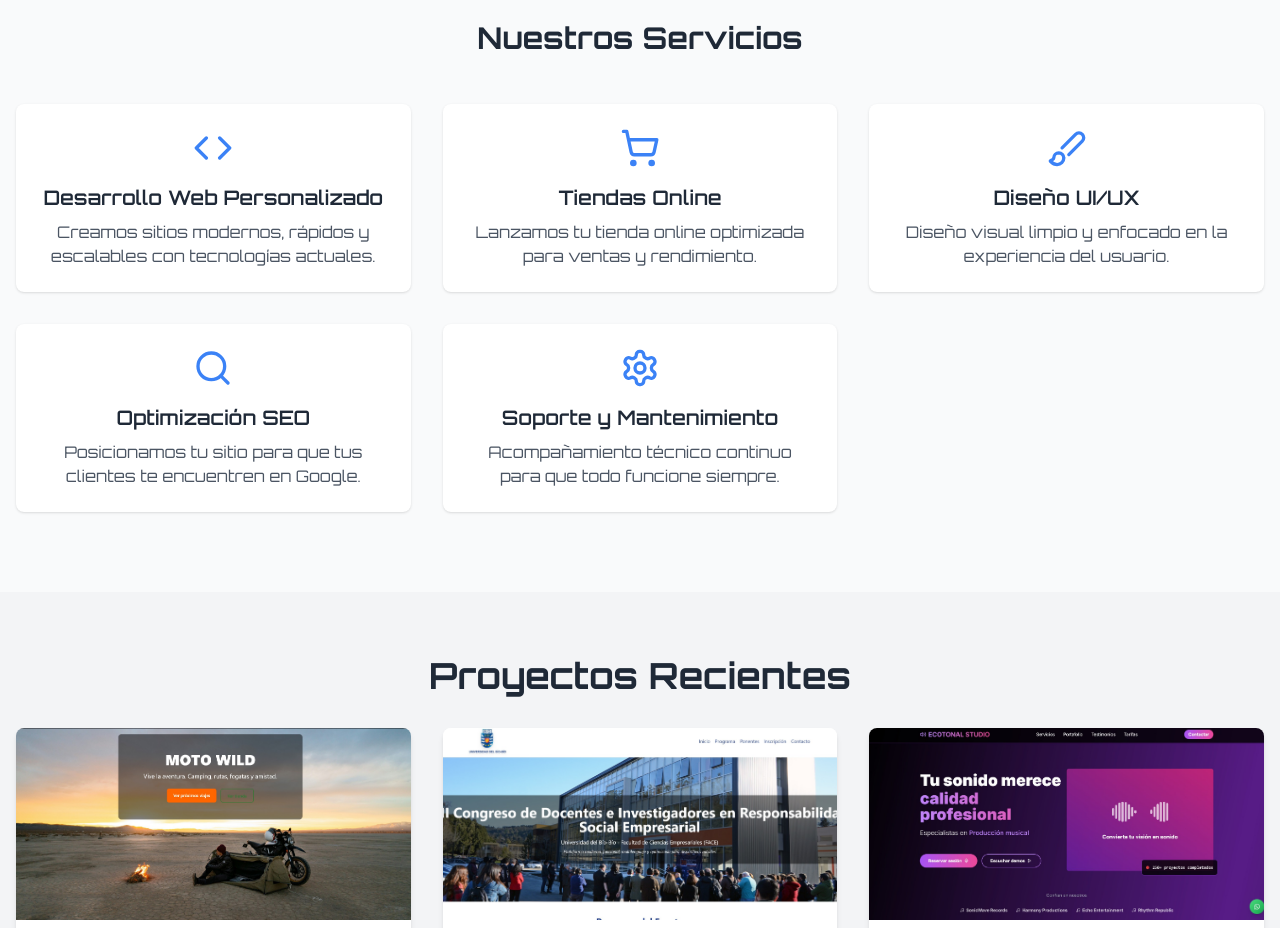
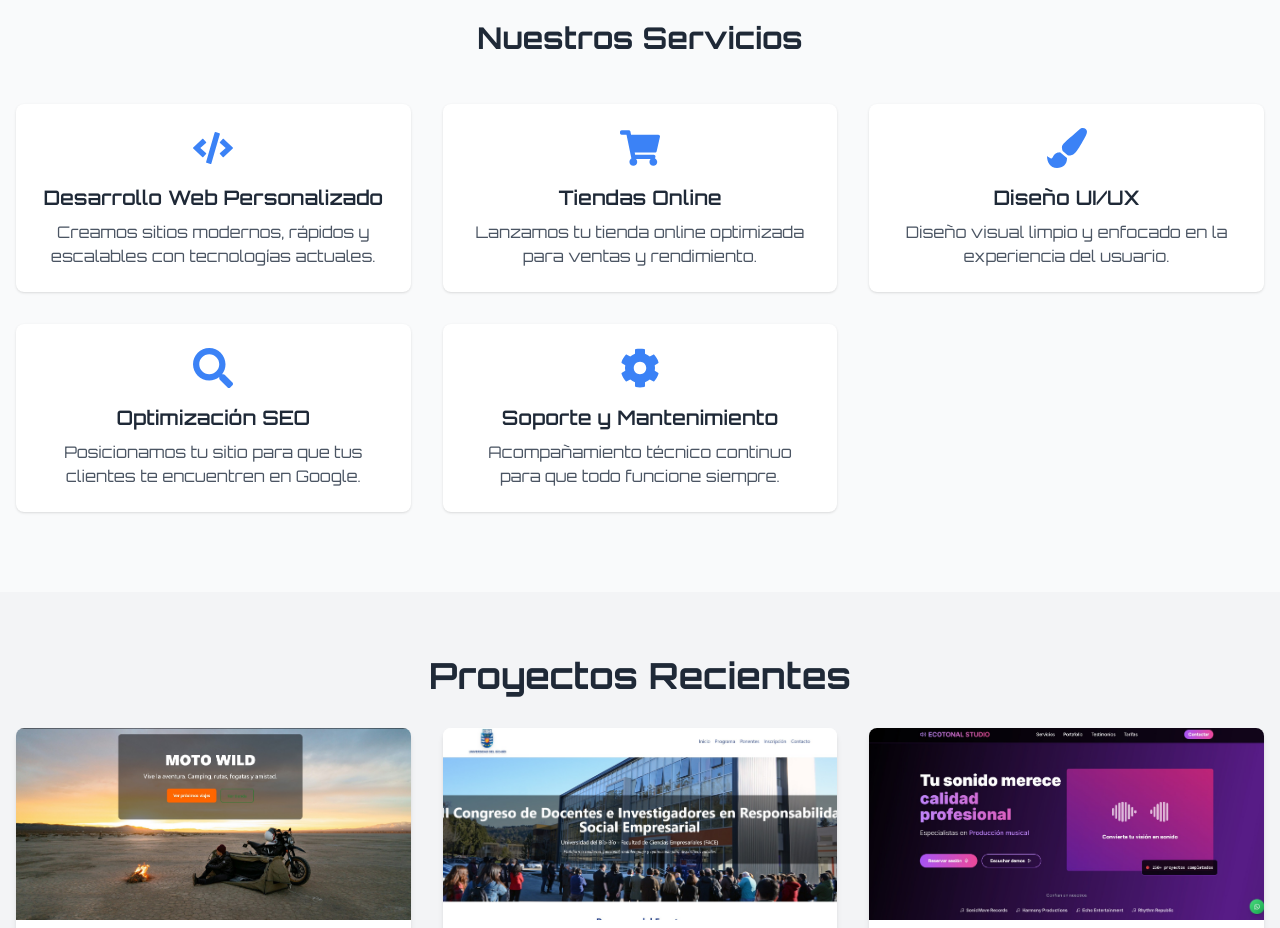
Before and after one commit to multix20/Multix-web, a React (Vite) app: page / in a window 1280 px wide. Shown: the part 860-1788 px from the top of the page. Built offline with nearby package versions, Linux system fonts and the light colour scheme.

Commit message:
Actualiza componente Services con nuevo diseño e iconos

```diff
--- a/package.json
+++ b/package.json
@@ -8,10 +8,10 @@
     "preview": "vite preview"
   },
   "dependencies": {
+    "lucide-react": "^0.293.0",
     "react": "^18.2.0",
     "react-dom": "^18.2.0",
-    "react-icons": "^4.12.0",
-    "lucide-react": "^0.293.0"
+    "react-icons": "^4.12.0"
   },
   "devDependencies": {
     "autoprefixer": "^10.4.14",
--- a/src/components/Servicios.jsx
+++ b/src/components/Servicios.jsx
@@ -1,42 +1,45 @@
 import React from 'react';
-import { Code, ShoppingCart, Brush, Search, Settings } from 'lucide-react';
+import { FaCode, FaShoppingCart, FaPaintBrush, FaSearch, FaCog } from 'react-icons/fa';
 
 const servicios = [
   {
-    icon: <Code size={40} className="text-blue-500" />,
+    icon: <FaCode size={40} className="text-blue-500" />,
     titulo: "Desarrollo Web Personalizado",
     descripcion: "Creamos sitios modernos, rápidos y escalables con tecnologías actuales."
   },
   {
-    icon: <ShoppingCart size={40} className="text-blue-500" />,
+    icon: <FaShoppingCart size={40} className="text-blue-500" />,
     titulo: "Tiendas Online",
     descripcion: "Lanzamos tu tienda online optimizada para ventas y rendimiento."
   },
   {
-    icon: <Brush size={40} className="text-blue-500" />,
+    icon: <FaPaintBrush size={40} className="text-blue-500" />,
     titulo: "Diseño UI/UX",
     descripcion: "Diseño visual limpio y enfocado en la experiencia del usuario."
   },
   {
-    icon: <Search size={40} className="text-blue-500" />,
+    icon: <FaSearch size={40} className="text-blue-500" />,
     titulo: "Optimización SEO",
     descripcion: "Posicionamos tu sitio para que tus clientes te encuentren en Google."
   },
   {
-    icon: <Settings size={40} className="text-blue-500" />,
+    icon: <FaCog size={40} className="text-blue-500" />,
     titulo: "Soporte y Mantenimiento",
     descripcion: "Acompañamiento técnico continuo para que todo funcione siempre."
   }
 ];
 
-const Servicios = () => {
+const Services = () => {
   return (
-    <section id="servicios" className="py-20 bg-gray-50">
+    <section id="services" className="py-20 bg-gray-50">
       <div className="container mx-auto px-4 text-center">
         <h2 className="text-3xl font-bold text-gray-800 mb-12">Nuestros Servicios</h2>
         <div className="grid gap-8 md:grid-cols-2 lg:grid-cols-3">
           {servicios.map((servicio, index) => (
-            <div key={index} className="bg-white p-6 rounded-lg shadow hover:shadow-lg transition">
+            <div
+              key={index}
+              className="bg-white p-6 rounded-lg shadow hover:shadow-lg transition duration-300"
+            >
               <div className="mb-4 flex justify-center">{servicio.icon}</div>
               <h3 className="text-xl font-semibold text-gray-800 mb-2">{servicio.titulo}</h3>
               <p className="text-gray-600">{servicio.descripcion}</p>
@@ -48,4 +51,4 @@ const Servicios = () => {
   );
 };
 
-export default Servicios;
+export default Services;
```
